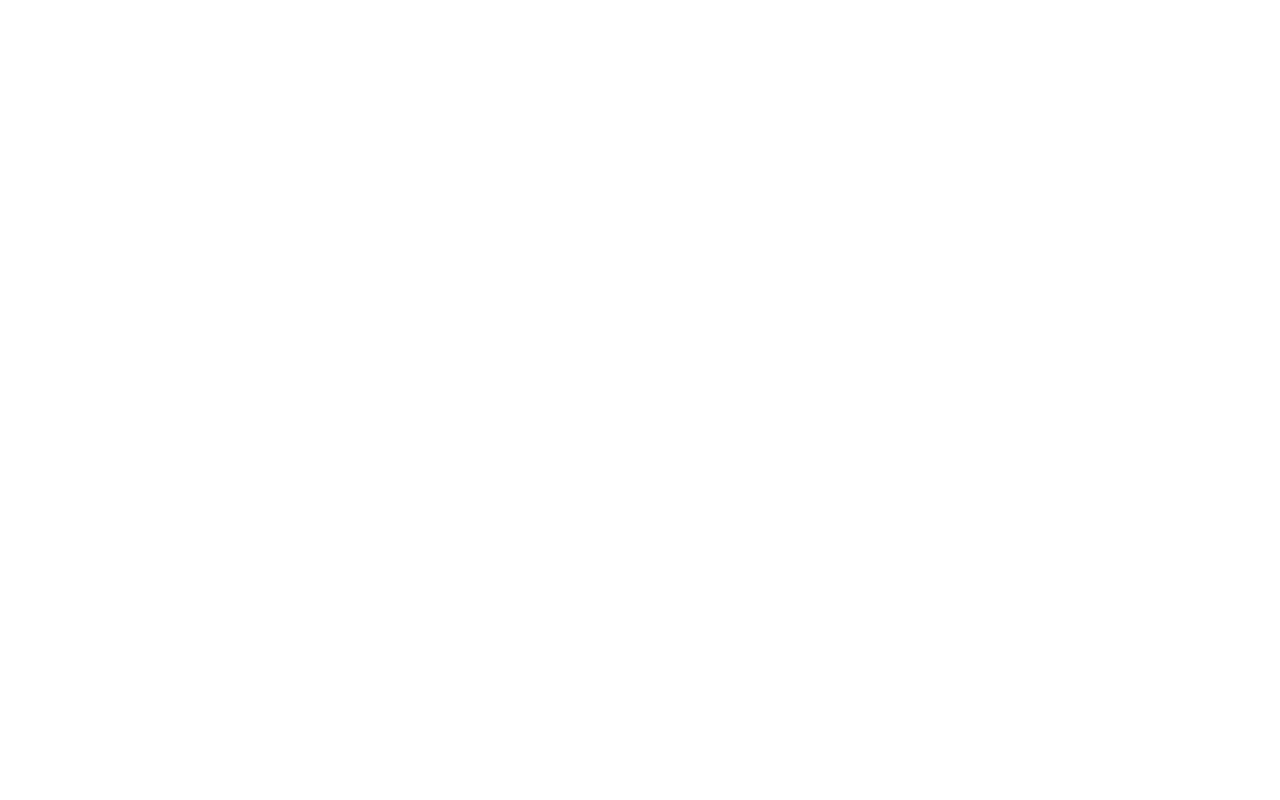
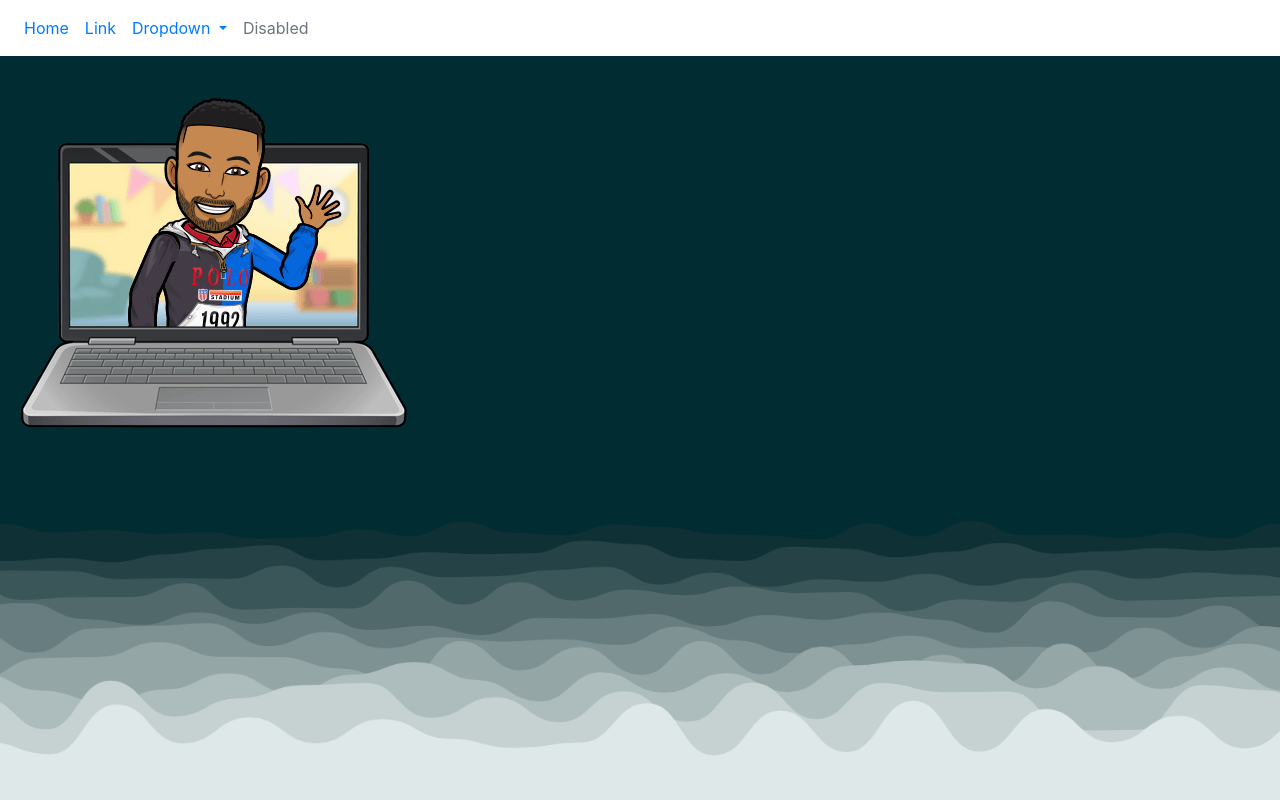
Before and after one commit to shaff600/BootstrapPortfolio, a plain HTML site: page index.html in a window 1280 px wide. Shown: the top 800 px of the page. Drawn offline with nearby package versions, Linux system fonts and the light colour scheme.

Commit message:
updated background

```diff
--- a/index.html
+++ b/index.html
@@ -5,14 +5,54 @@
     <meta name="viewport" content="width=device-width, initial-scale=1.0">
     <link rel="stylesheet" href="https://maxcdn.bootstrapcdn.com/bootstrap/4.2.1/css/bootstrap.min.css"/>
     <link rel="stylesheet" href="https://stackpath.bootstrapcdn.com/font-awesome/4.7.0/css/font-awesome.min.css">
+   <link rel="stylesheet" href="assets/css/style.css">
     <title>Document</title>
+
 
 </head>
 <body>
+<section id="header">
+<nav class="navbar navbar-expand-lg fixed top">
+  <button class="navbar-toggler" type="button" data-toggle="collapse" data-target="#navbarNavAltMarkup" aria-controls="navbarNavAltMarkup" aria-expanded="false" aria-label="Toggle navigation">
+  <i class="fa fa-bars"></i>
+  </button>
+
+  <div class="collapse navbar-collapse" id="navbarSupportedContent">
+    <ul class="navbar-nav mr-auto">
+      <li class="nav-item active">
+        <a class="nav-link" href="#">Home <span class="sr-only">(current)</span></a>
+      </li>
+      <li class="nav-item">
+        <a class="nav-link" href="#">Link</a>
+      </li>
+      <li class="nav-item dropdown">
+        <a class="nav-link dropdown-toggle" href="#" id="navbarDropdown" role="button" data-toggle="dropdown" aria-haspopup="true" aria-expanded="false">
+          Dropdown
+        </a>
+        <div class="dropdown-menu" aria-labelledby="navbarDropdown">
+          <a class="dropdown-item" href="#">Action</a>
+          <a class="dropdown-item" href="#">Another action</a>
+          <div class="dropdown-divider"></div>
+          <a class="dropdown-item" href="#">Something else here</a>
+        </div>
+      </li>
+      <li class="nav-item">
+        <a class="nav-link disabled" href="#">Disabled</a>
+      </li>
+    </ul>
+  </div>
+</nav>
+</section>
+<div class="container-fluid imgBackground">
+       <div class="row">
+            <div class="col-md-2"><img src="assets/images/shaff.png" alt=""></div>
+       </div>
+  </div>
+
 <header>
-
 </header>
 <section>
+<svg xmlns="http://www.w3.org/2000/svg" viewBox="0 0 1440 320"><path fill="#DFE8E8" fill-opacity="1" d="M0,32L48,42.7C96,53,192,75,288,74.7C384,75,480,53,576,48C672,43,768,53,864,85.3C960,117,1056,171,1152,165.3C1248,160,1344,96,1392,64L1440,32L1440,0L1392,0C1344,0,1248,0,1152,0C1056,0,960,0,864,0C768,0,672,0,576,0C480,0,384,0,288,0C192,0,96,0,48,0L0,0Z"></path></svg>
 
 </section>
  <footer>
```
